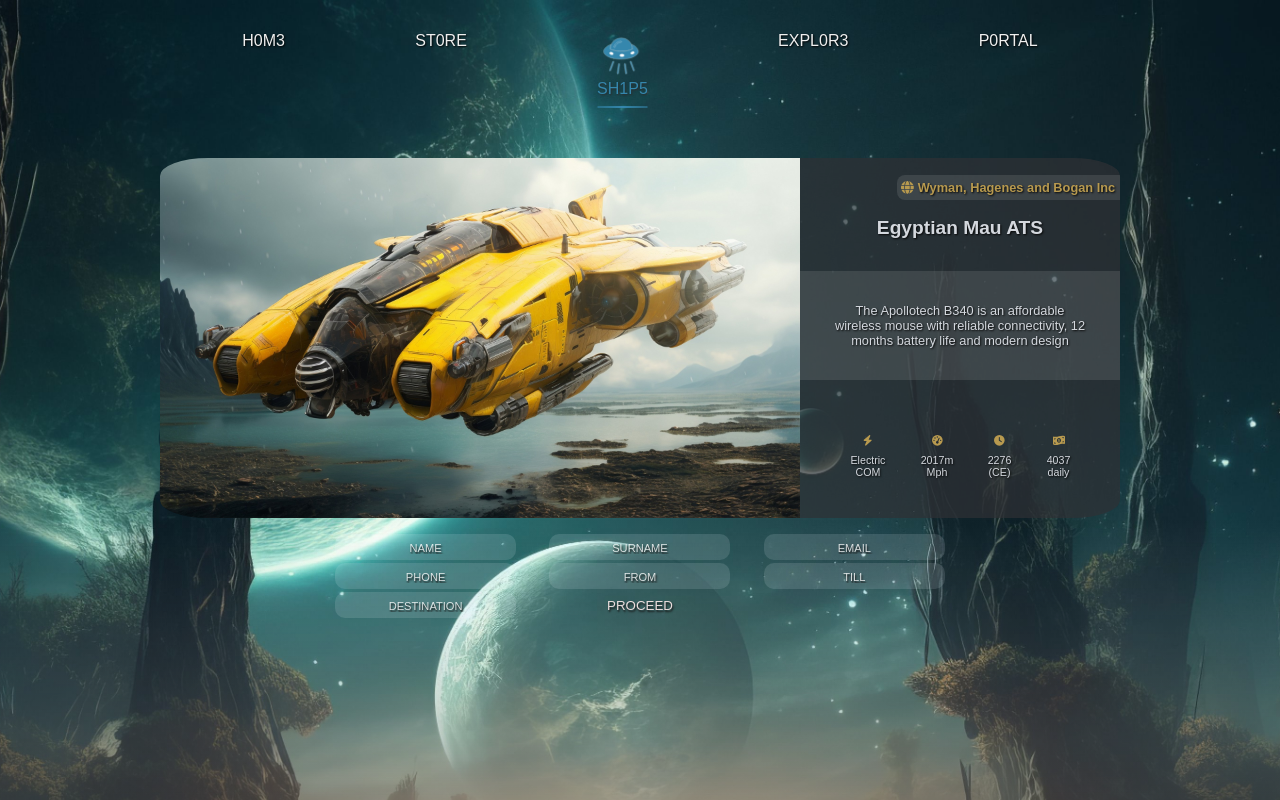
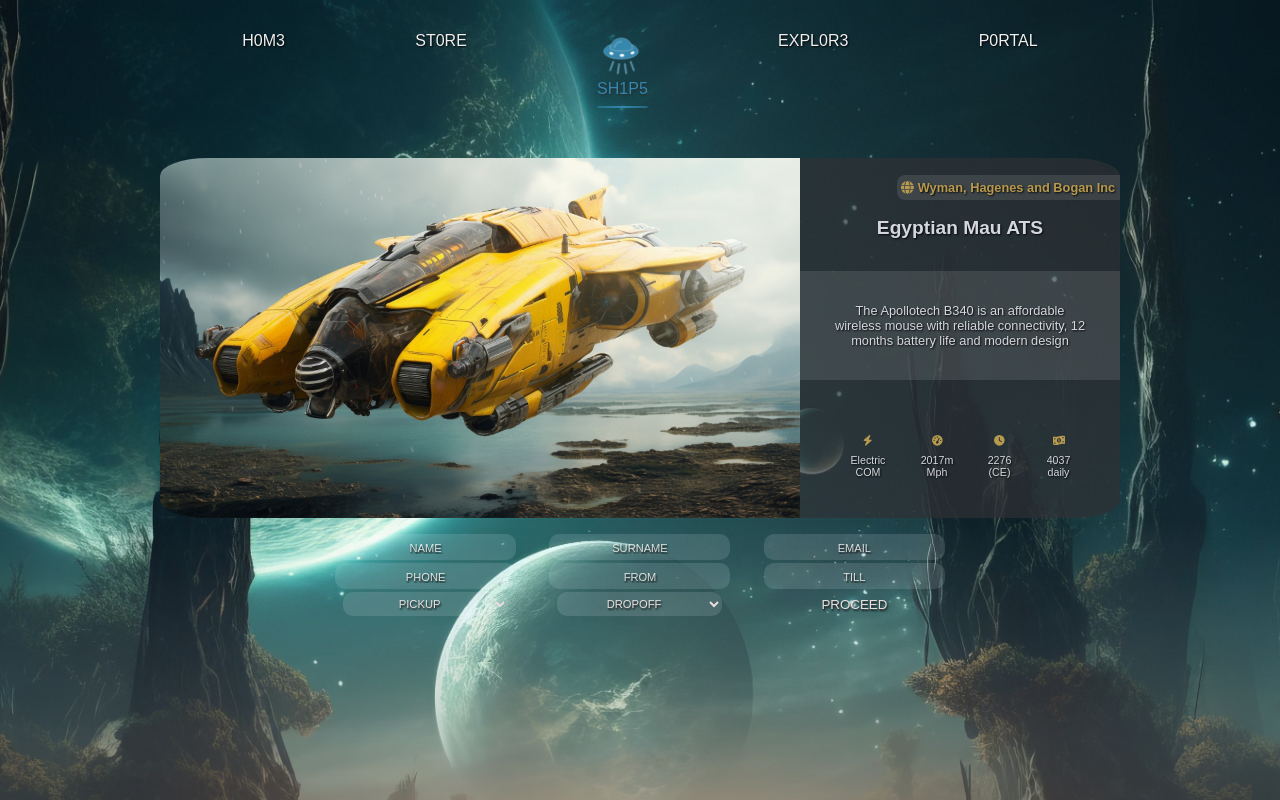
Before and after one commit to thegroosalugg/Andromeda, a React (Vite) app: page /ships/1 in a window 1280 px wide. Both pictures are taken after a click on the element 112 px from the left and 1090 px from the top of the page. Shown: the top 800 px of the page. Built offline with nearby package versions, Linux system fonts and the light colour scheme; a web font is replaced by a local one.

Commit message:
replaced destination in form data with select

```diff
--- a/src/components/form/Form.tsx
+++ b/src/components/form/Form.tsx
@@ -9,6 +9,7 @@ import { userActions } from '@/store/userSlice';
 import User from '@/models/User';
 import Booking from '@/models/Booking';
 import useSearch from '@/hooks/useSearch';
+import Select from './Select';
 // import { useNavigate } from 'react-router-dom';
 
 export default function Form() {
@@ -27,13 +28,13 @@ export default function Form() {
     phone:   user?.phone   || '',
     from:                     '',
     till:                     '',
-    destination:              '',
+    pickup:                   '',
+    dropoff:                  '',
   });
   const variants = { hidden: { opacity: 0, scale: 0.5 }, visible: { opacity: 1, scale: 1 } };
 
   const updateHandler = useCallback((id: string, value: string) => {
     setData((prevData) => ({ ...prevData, [id]: value }));
-    console.clear(); // log & clear
   }, []);
 
   function submitHandler(event: React.FormEvent<HTMLFormElement>) {
@@ -44,7 +45,7 @@ export default function Form() {
     console.log('ERRORS', newErrors) // log & clear
 
     if (Object.keys(newErrors).length === 0) {
-      const { name, surname, email, phone, shipId, from, till, destination } = data;
+      const { name, surname, email, phone, shipId, from, till, pickup, dropoff } = data;
       let userId;
       console.log('submitting...') // log & clear
 
@@ -57,7 +58,7 @@ export default function Form() {
         userId = user.id;
       }
 
-      const booking = (new Booking(shipId!, from, till, destination)).toObject();
+      const booking = (new Booking(shipId!, from, till, pickup, dropoff)).toObject();
       console.log('booking...') // log & clear
       dispatch(userActions.addBooking({ userId, booking }));
     }
@@ -85,7 +86,8 @@ export default function Form() {
         )}
         <DateInput errors={errors} onUpdate={updateHandler} id='from' />
         <DateInput errors={errors} onUpdate={updateHandler} id='till' />
-        <Input     errors={errors} onUpdate={updateHandler} id='destination' />
+        <Select id='pickup' errors={errors} onUpdate={updateHandler} />
+        <Select id='dropoff' errors={errors} onUpdate={updateHandler} />
         <motion.button variants={variants} whileHover={{ scale: 1.2, color: '#FFA500' }}>
           PROCEED
         </motion.button>
--- a/src/components/form/Input.module.css
+++ b/src/components/form/Input.module.css
@@ -11,6 +11,17 @@
 
 .datepicker {
   border-radius: 10px;
+}
+
+.select {
+  width: 165px;
+  font-weight: 100;
+  font-size: 0.7rem;
+}
+
+.select option {
+  color: black;
+  font-size: 1rem;
 }
 
 .input::placeholder {
--- /dev/null
+++ b/src/components/form/Select.tsx
@@ -0,0 +1,55 @@
+import useErrorAnimation from '@/hooks/useErrorAnimation';
+import { motion } from 'framer-motion';
+import css from './Input.module.css';
+
+interface Errors {
+  [key: string]: string;
+}
+
+interface SelectProps {
+  id: string;
+  errors: Errors;
+  onUpdate: (id: string, value: string) => void;
+}
+
+const planets = ['Mercury', 'Venus', 'Earth', 'Mars', 'Jupiter', 'Saturn', 'Uranus', 'Neptune'];
+
+function Select({ id, errors, onUpdate }: SelectProps) {
+  const { updateFormData, x, delay, backgroundColor } = useErrorAnimation(
+    id,
+    errors,
+    onUpdate
+  );
+
+  function changeHandler(event: React.ChangeEvent<HTMLSelectElement>) {
+    updateFormData(event.currentTarget.value);
+  }
+
+  return (
+    <motion.select
+      className={`${css.input} ${css.select}`}
+      defaultValue=''
+      onChange={changeHandler}
+      variants={{ hidden: { opacity: 0, scale: 0.5 }, visible: { opacity: 1, scale: 1 } }}
+      animate={{
+        backgroundColor,
+        x,
+        transition: { type: 'easeIn', delay },
+      }}
+      whileFocus={{ scale: 1.1 }}
+      whileHover={{ scale: 1.1 }}
+      transition={{ type: 'easeIn', duration: 0.5 }}
+    >
+      <option value='' disabled hidden>
+        {errors[id] ? errors[id] : id.toUpperCase()}
+      </option>
+      {planets.map((planet) => (
+        <option key={planet} value={planet}>
+          {planet}
+        </option>
+      ))}
+    </motion.select>
+  );
+}
+
+export default Select;
--- a/src/models/Booking.ts
+++ b/src/models/Booking.ts
@@ -3,14 +3,16 @@ export default class Booking {
   shipId: string;
   from: string;
   till:  string;
-  destination: string;
+  pickup: string;
+  dropoff: string;
 
-  constructor(shipId: string, from: string, till: string, destination: string) {
+  constructor(shipId: string, from: string, till: string, pickup: string, dropoff: string) {
     this.id = Math.floor(Math.random() * 100000)
     this.shipId = shipId;
     this.from = from;
     this.till = till;
-    this.destination = destination;
+    this.pickup = pickup;
+    this.dropoff = dropoff;
   }
 
   toObject() {
--- a/src/util/validateForm.ts
+++ b/src/util/validateForm.ts
@@ -7,7 +7,8 @@ interface FormData {
   phone?: string;
   from?: string;
   till?: string;
-  destination?: string;
+  pickup?: string;
+  dropoff?: string;
 }
 
 export function validateForm(data: FormData, users: User[], shipId: string) {
```
